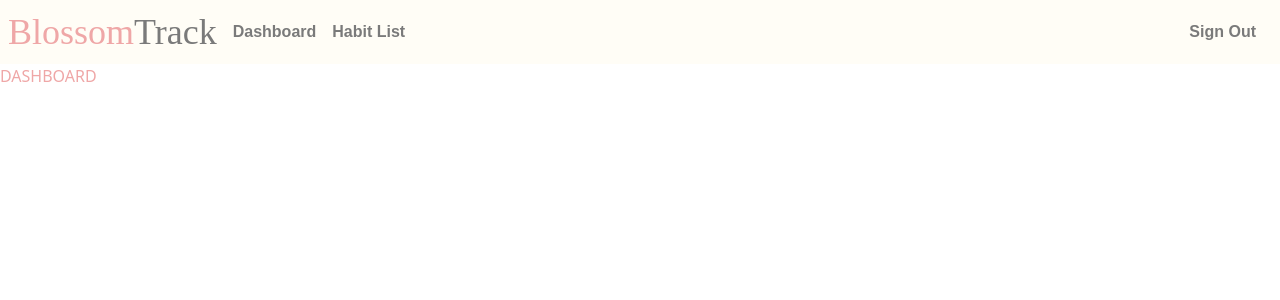
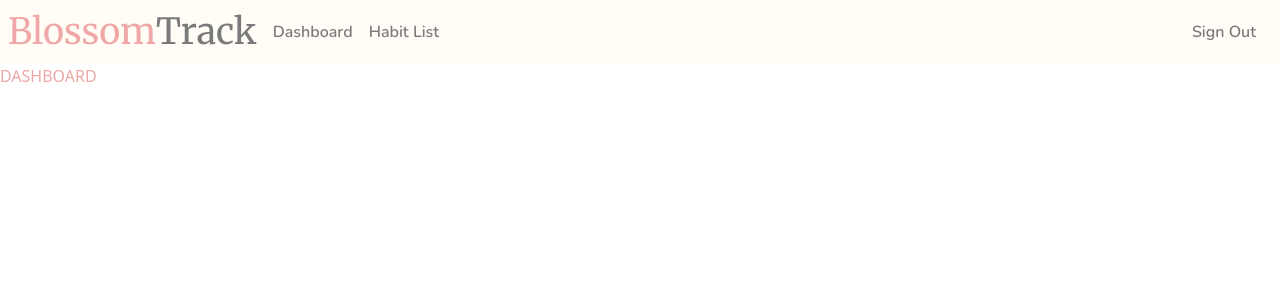
Before and after one commit to AndyNguwin/blossom-track, a React (Vite) app in the folder frontend/: page / in a window 1280 px wide. Shown: the top 300 px of the page. Built offline with nearby package versions, Linux system fonts and the light colour scheme.

Commit message:
Added DaisyUI plugin

```diff
--- a/frontend/package.json
+++ b/frontend/package.json
@@ -10,6 +10,8 @@
     "preview": "vite preview"
   },
   "dependencies": {
+    "@headlessui/react": "^2.2.7",
+    "@heroicons/react": "^2.2.0",
     "@tailwindcss/vite": "^4.1.12",
     "react": "^19.1.1",
     "react-dom": "^19.1.1",
@@ -20,6 +22,7 @@
     "@types/react": "^19.1.10",
     "@types/react-dom": "^19.1.7",
     "@vitejs/plugin-react": "^5.0.0",
+    "daisyui": "^5.0.50",
     "eslint": "^9.33.0",
     "eslint-plugin-react-hooks": "^5.2.0",
     "eslint-plugin-react-refresh": "^0.4.20",
--- a/frontend/src/theme.css
+++ b/frontend/src/theme.css
@@ -1,5 +1,7 @@
+@import url('https://fonts.googleapis.com/css2?family=Nunito:ital,wght@0,200..1000;1,200..1000&display=swap');
+@import url('https://fonts.googleapis.com/css2?family=Merriweather:ital,opsz,wght@0,18..144,300..900;1,18..144,300..900&family=Nunito:ital,wght@0,200..1000;1,200..1000&display=swap');
 @import "tailwindcss";
-@import url('https://fonts.googleapis.com/css2?family=Nunito:wght@400;700&display=swap');
+@plugin "daisyui";
 
 /* Tailwind v4 does custome themes like this? */
 @theme {
```
Also changed, not shown: 1 other file (tests, documents, lock files or other folders).
